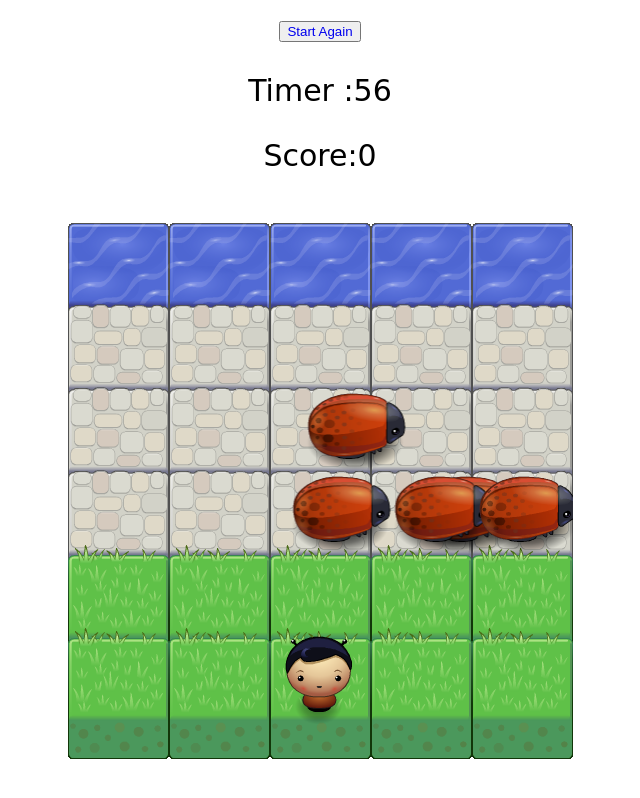
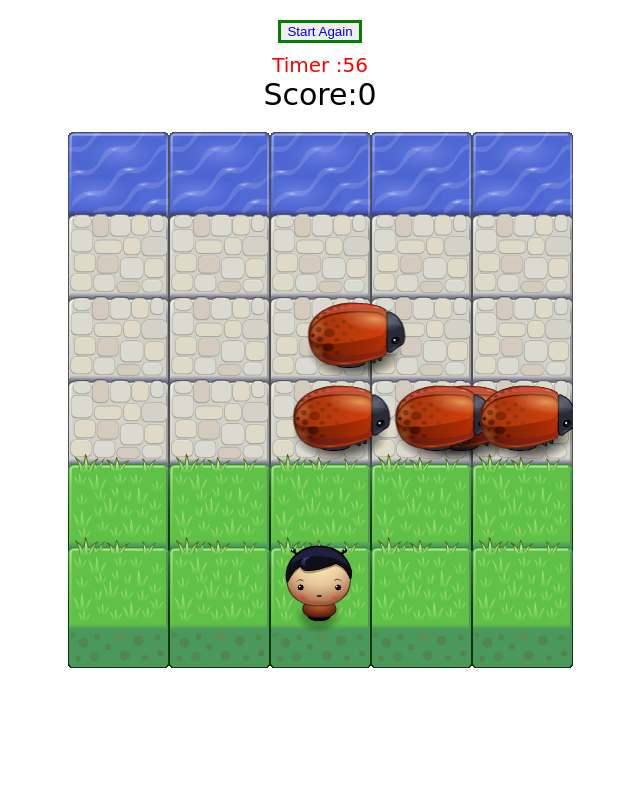
Before and after one commit to andela-ofamakinde/frogger-game, a plain HTML site: page index2.html in a window 1280 px wide. Shown: the whole page, without its empty margins (320-960 px from the left). Drawn offline with Linux system fonts and the light colour scheme.

Commit message:
Modified css styling

```diff
--- a/css/style.css
+++ b/css/style.css
@@ -9,3 +9,20 @@ body {
 a{
 	text-decoration: none;
 }
+
+#timer{
+	font-size: 20px;
+	color:red;
+	margin-bottom: -30px;
+	margin-top: -20px;
+}
+#score{
+margin-bottom: -30px
+}
+#playagain{
+	border: 3px solid green;
+
+}
+h1{
+margin-bottom: -30px;
+}
```
